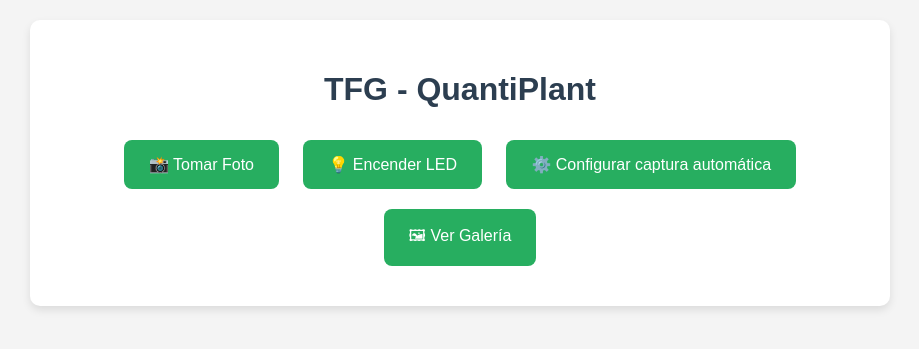
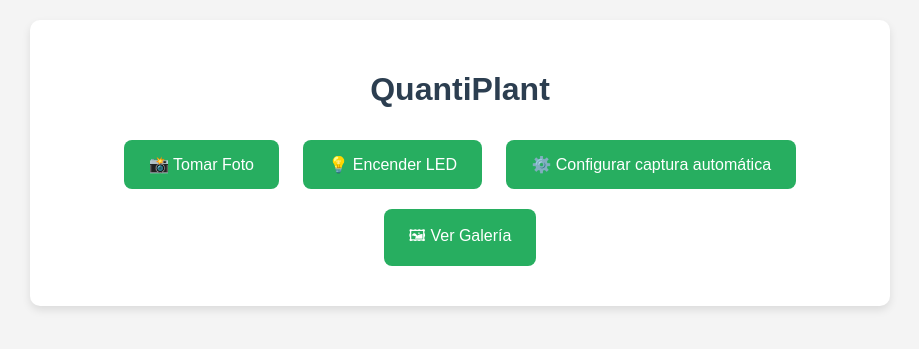
Before and after one commit to jjdoriaupv/TFG-QuantiPlant, a Flask app: page / in a window 1280 px wide. Shown: the top 349 px of the page, without its empty margins (180-1099 px from the left). Run offline with Flask 3, Linux system fonts and the light colour scheme.

Commit message:
change web title

```diff
--- a/templates/index.html
+++ b/templates/index.html
@@ -2,12 +2,12 @@
 <html lang="es">
 <head>
   <meta charset="UTF-8">
-  <title>TFG QuantiPlant</title>
+  <title>QuantiPlant</title>
   <link rel="stylesheet" href="{{ url_for('static', filename='style.css') }}">
 </head>
 <body>
   <div class="container">
-    <h1>TFG - QuantiPlant</h1>
+    <h1>QuantiPlant</h1>
 
     <button class="button" onclick="tomarFoto()">📸 Tomar Foto</button>
     <script>
```
